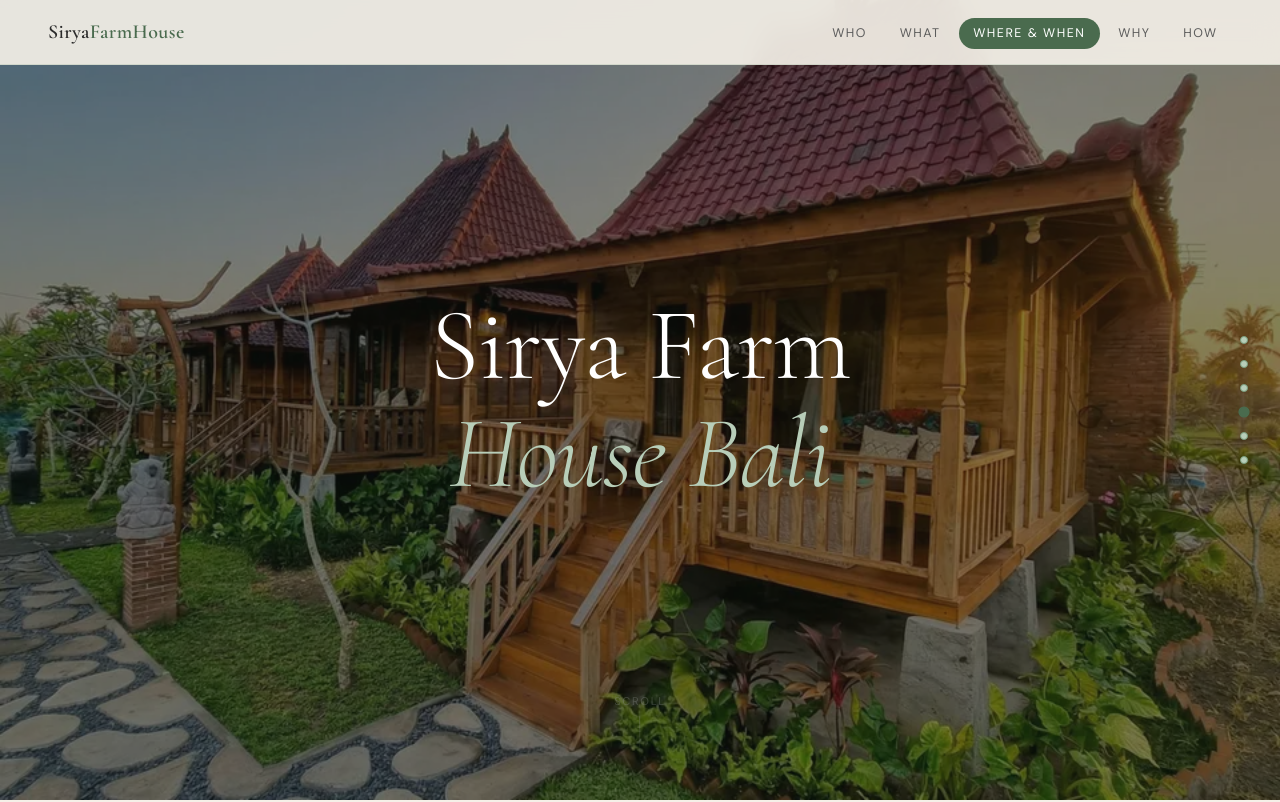
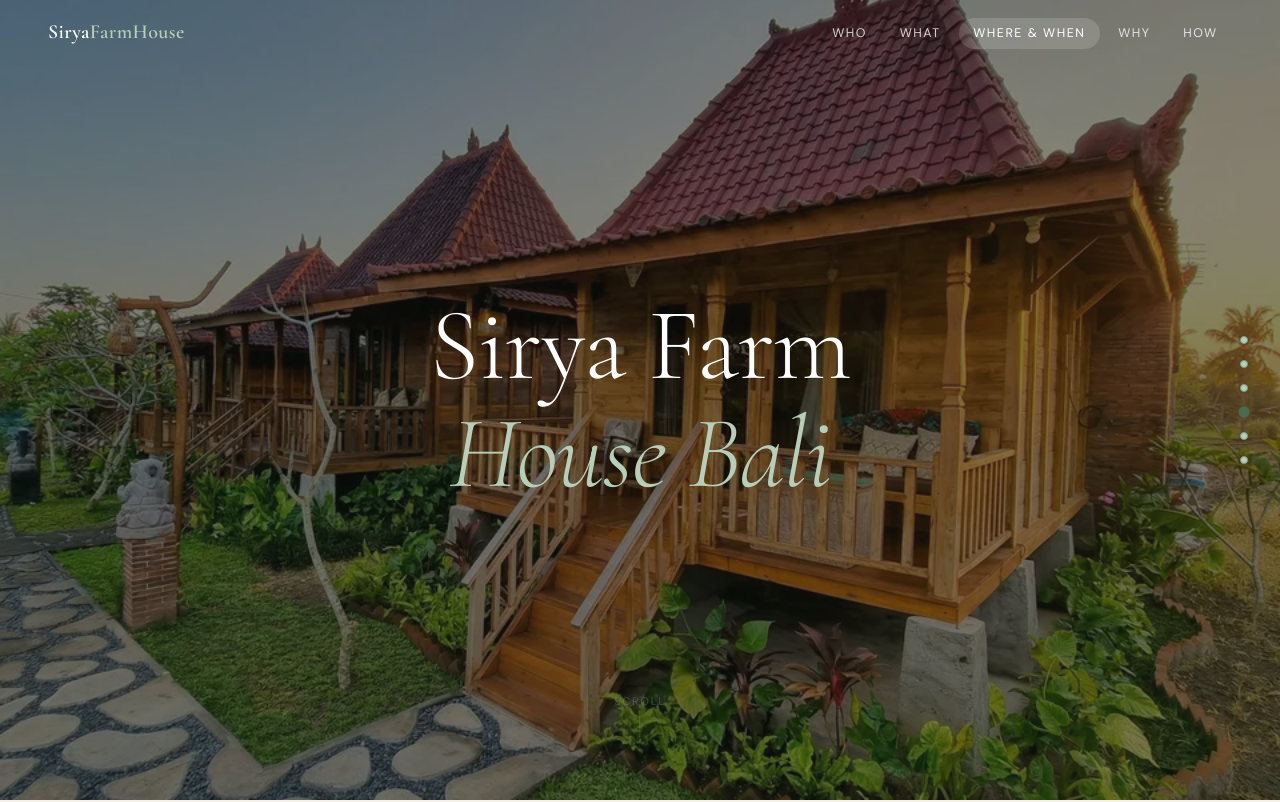
Before and after one commit to dananpradnyana-commits/ge, a plain HTML site: page index.html in a window 1280 px wide. Shown: the top 802 px of the page. Drawn offline with nearby package versions, Linux system fonts and the light colour scheme.

Commit message:
Update index.html

```diff
--- a/index.html
+++ b/index.html
@@ -43,15 +43,41 @@
     align-items: center;
     justify-content: space-between;
     padding: 1.25rem 3rem;
-    background: rgba(245, 240, 232, 0.92);
+    background: transparent;
+    backdrop-filter: none;
+    -webkit-backdrop-filter: none;
+    border-bottom: 1px solid transparent;
+    transition: background 0.4s ease, backdrop-filter 0.4s ease,
+                box-shadow 0.4s ease, border-color 0.4s ease, padding 0.4s ease;
+  }
+
+  /* Warna logo & link saat transparan (di atas hero) */
+  .top-nav .nav-logo { color: var(--white); transition: color 0.4s ease; }
+  .top-nav .nav-logo span { color: var(--sage-light); }
+  .top-nav .nav-links a { color: rgba(255,255,255,0.8); }
+  .top-nav .nav-links a:hover,
+  .top-nav .nav-links a.active {
+    background: rgba(255,255,255,0.15);
+    color: var(--white);
+  }
+
+  /* Setelah scroll — sticky dengan background cream */
+  .top-nav.scrolled {
+    background: rgba(245, 240, 232, 0.95);
     backdrop-filter: blur(12px);
     -webkit-backdrop-filter: blur(12px);
     border-bottom: 1px solid rgba(122, 158, 126, 0.2);
-    transition: box-shadow 0.3s ease;
+    box-shadow: 0 2px 24px rgba(42, 42, 42, 0.08);
+    padding: 0.9rem 3rem;
   }
 
-  .top-nav.scrolled {
-    box-shadow: 0 2px 24px rgba(42, 42, 42, 0.08);
+  /* Warna logo & link setelah scroll */
+  .top-nav.scrolled .nav-logo { color: var(--charcoal); }
+  .top-nav.scrolled .nav-links a { color: var(--text-light); }
+  .top-nav.scrolled .nav-links a:hover,
+  .top-nav.scrolled .nav-links a.active {
+    background: var(--sage-dark);
+    color: var(--white);
   }
 
   .nav-logo {
@@ -59,11 +85,8 @@
     font-size: 1.25rem;
     font-weight: 600;
     letter-spacing: 0.02em;
-    color: var(--charcoal);
     text-decoration: none;
   }
-
-  .nav-logo span { color: var(--sage-dark); }
 
   .nav-links {
     display: flex;
@@ -76,17 +99,10 @@
     font-weight: 400;
     letter-spacing: 0.12em;
     text-transform: uppercase;
-    color: var(--text-light);
     text-decoration: none;
     padding: 0.45rem 0.9rem;
     border-radius: 2rem;
     transition: all 0.25s ease;
-  }
-
-  .nav-links a:hover,
-  .nav-links a.active {
-    background: var(--sage-dark);
-    color: var(--white);
   }
 
   /* ─── FLOATING DOT NAV ─── */
@@ -719,12 +735,6 @@
     transition: width 0.1s linear;
   }
 
-  /* SVG icons inline */
-  .icon-leaf::before { content: "🌿"; font-size: 1.2rem; }
-  .icon-heart::before { content: "♡"; font-style: normal; }
-  .icon-people::before { content: "◎"; }
-
-  /* Checmark unicode */
   .check::before { content: "✓"; }
 
   /* ─── RESPONSIVE: LARGE SCREENS (≥1400px) ─── */
@@ -766,6 +776,7 @@
   /* ─── RESPONSIVE: TABLET (≤900px) ─── */
   @media (max-width: 900px) {
     .top-nav { padding: 1rem 1.5rem; }
+    .top-nav.scrolled { padding: 0.75rem 1.5rem; }
     .container { padding: 0 1.5rem; }
     .dot-nav { display: none; }
     .who-grid { grid-template-columns: 1fr; gap: 1.5px; }
@@ -857,7 +868,7 @@
     <div class="what-layout">
       <div class="what-image-wrap reveal reveal-delay-1">
         <div class="what-image-box">
-          <img src="gambarhero.webp" alt="Sirya Farm House Room" onerror="this.style.display='none'; this.parentElement.style.background='rgba(122,158,126,0.2)';">
+          <img src="kamar.webp" alt="Sirya Farm House Room" onerror="this.style.display='none'; this.parentElement.style.background='rgba(122,158,126,0.2)';">
           <div class="what-image-badge">
             <div class="badge-num">30 m²</div>
             <div class="badge-label">Room Size</div>
@@ -1010,7 +1021,8 @@
     const prog = Math.min((scrollY / docH) * 100, 100);
     progressBar.style.width = prog + '%';
 
-    if (scrollY > 60) topNav.classList.add('scrolled');
+    // Navbar transparan di hero, sticky cream setelah scroll 80px
+    if (scrollY > 80) topNav.classList.add('scrolled');
     else topNav.classList.remove('scrolled');
 
     let current = 'hero';
```
